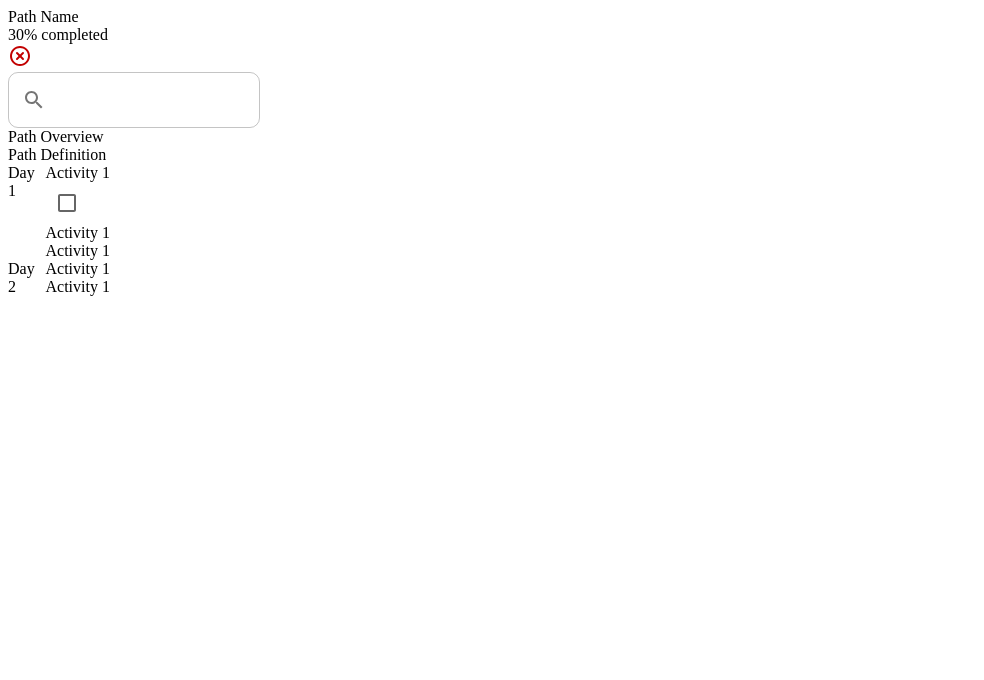
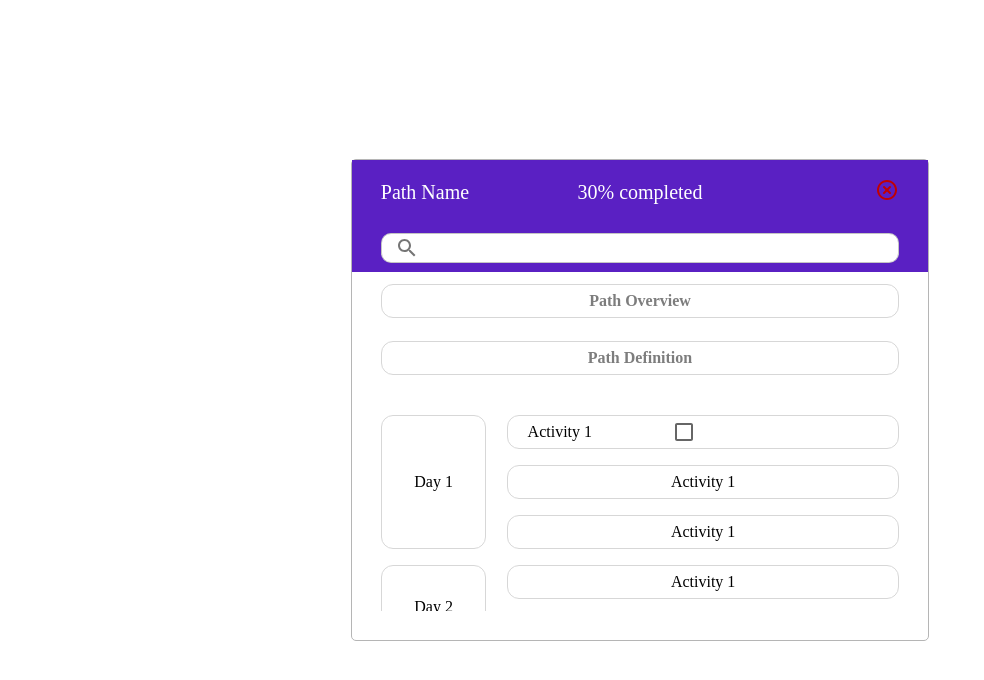
Before and after one commit to Velocified-LMS/Velocified_LMS, a Next.js app in the folder Client_Service/: page /dashboard/Calendar in a window 1280 px wide. Shown: the top 680 px of the page, without its empty margins (0-984 px from the left). Built offline with nearby package versions, Linux system fonts and the light colour scheme.

Commit message:
added modal overlap

```diff
--- a/Client_Service/src/pages/dashboard/Calendar.js
+++ b/Client_Service/src/pages/dashboard/Calendar.js
@@ -1,15 +1,34 @@
-import React, { useState } from 'react';
+import React, { useEffect, useState } from 'react';
 import './Calendar.css';
 import { Search } from '@mui/icons-material';
 import { TextField, InputAdornment, Checkbox } from "@mui/material";
+import InformationPopup from './informationPopup';
 
 const ListCalendar = ({children, isOpen}) => {
 
+    const [pathViewVisible, setPathViewVisible] = useState(false);
+    const [pathOverview, setPathOverview] = useState(null);
+    const togglePathView = (visible) => {
+        setPathViewVisible(visible);
+    };
+    const [pathDefinitionVisible, setPathDefintionVisible] = useState(false);
+    const [pathDefinition, setPathDefintion] = useState(null);
+    const togglePathDefinition = (visible) => {
+        setPathDefintionVisible(visible);
+    };
+    useEffect(() => {
+        setPathOverview("this is a path overview");
+        setPathDefintion("this is a path definition");
+    });
     const handleClose = () => {
       isOpen(false);
     };
+    console.log("here");
     const completion = 30;
     return (
+        <div>
+            {pathViewVisible && <InformationPopup isOpen={togglePathView} children={pathOverview} styleClass={"higher"}/>}
+            {pathDefinitionVisible && <InformationPopup isOpen={togglePathDefinition} children={pathDefinition} styleClass={"higher"}/>}
             <div className="modal">
                 <div className="popup">
                     <div className="modalContent">
@@ -46,10 +65,10 @@
                             variant="outlined"
                         />
                     </div>
-            <div className="path">
+                    <div className="path" onClick={togglePathView}>
                         Path Overview
                     </div>
-            <div className="path">
+                    <div className="path" onClick={togglePathDefinition}>
                         Path Definition
                     </div>
                     <div className="scrollableContent">
@@ -92,6 +111,7 @@
                     </div>
                 </div>
             </div>
+        </div>
     );
 };
 
--- a/Client_Service/src/pages/dashboard/Modal.css
+++ b/Client_Service/src/pages/dashboard/Modal.css
@@ -25,6 +25,10 @@
     justify-content: center;
     align-items: center;
     z-index: 1000;
+}
+
+.higher {
+    z-index: 2000 !important;
 }
 
 .header {
@@ -68,7 +72,7 @@
 .content {
     display: flex;
     flex-direction: column;
-    height: 46vh;
+    height: 100%;
     border: 1px solid #B5B5B5;
     justify-content: center;
     align-items: center;
--- a/Client_Service/src/pages/dashboard/informationPopup.js
+++ b/Client_Service/src/pages/dashboard/informationPopup.js
@@ -1,15 +1,15 @@
 import React, { useState } from 'react';
 import "./Modal.css";
 
-const InformationPopup = ({ isOpen, children }) => {
+const InformationPopup = ({ isOpen, children, styleClass }) => {
 
   const handleClose = () => {
     isOpen(false);
   };
 
   return (
-    <div className="modal">
-        <div className="popup">
+    <div className="modal" >
+        <div className={"popup " + styleClass}>
             <div className="modalContent">
             <div className="header">
                 <div className="pathTitle left">
```
Lines whose indentation alone changed are shown as unchanged.
